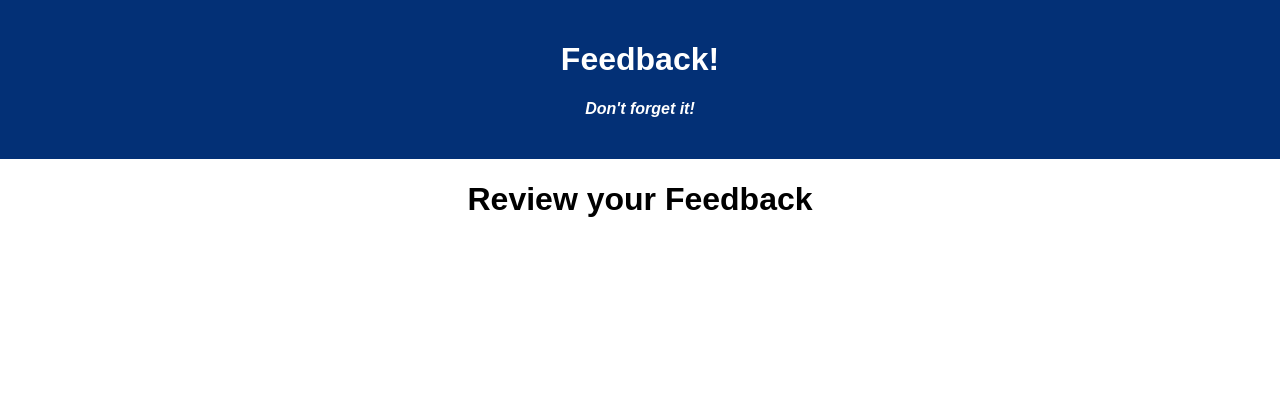
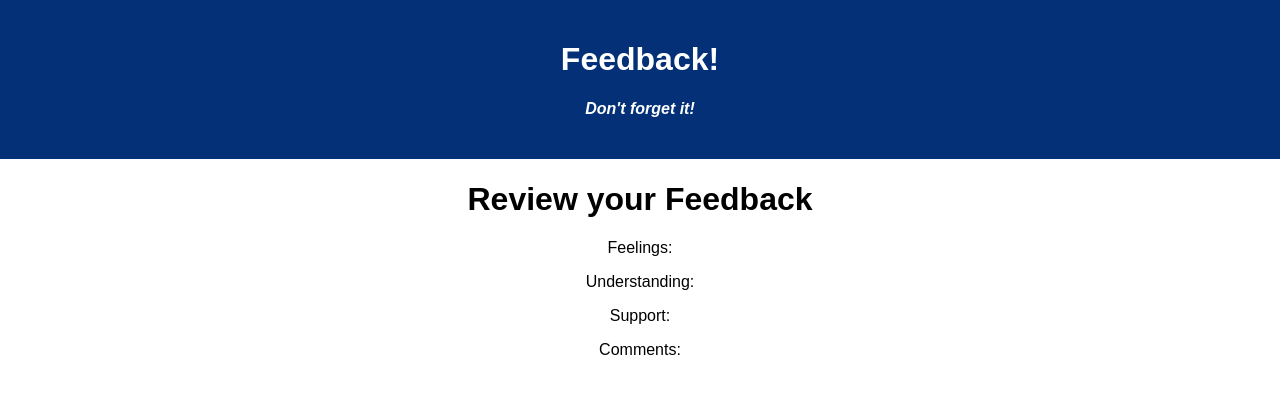
Before and after one commit to Marx-A00/weekend-redux-feedback-loop, a React (Create React App) app: page /#/review in a window 1280 px wide. Shown: the top 394 px of the page. Built offline with nearby package versions, Linux system fonts and the light colour scheme.

Commit message:
made more progress on review page, changed store around

```diff
--- a/src/components/App/App.jsx
+++ b/src/components/App/App.jsx
@@ -44,5 +44,4 @@ function App() {
   );
 }
 
-
 export default App;
--- a/src/components/Comments/Comments.jsx
+++ b/src/components/Comments/Comments.jsx
@@ -1,16 +1,35 @@
 import { useHistory } from "react-router-dom";
+import { useDispatch } from "react-redux";
+import { useState } from "react";
 function Comments(){
 
     const history = useHistory();
 
-    const pushToReview = () =>{
+    const [comments,setComments] = useState("")
+
+    const dispatch = useDispatch();
+
+    const handleCommentsInput=(e)=>{
+        setComments(e.target.value);
+    }
+    const handleNextSubmit = (e)=>{
+        e.preventDefault();
+        dispatch({
+            type:`SET_COMMENTS`,
+            payload:comments
+        })
         history.push("/review");
     }
     return(
         <div>
             <h1>Any Comments you want to leave?</h1>
-            <button onClick={pushToReview}>NEXT</button>
-
+            <form onSubmit={handleNextSubmit}>
+                <input
+                value={comments}
+                onChange={handleCommentsInput}
+                type="text"/>
+                <button>NEXT</button>
+                </form>
         </div>
     )
 
--- a/src/components/Review/Review.jsx
+++ b/src/components/Review/Review.jsx
@@ -1,12 +1,19 @@
+import { useSelector } from "react-redux";
+import ReviewFeedbackItem from '../ReviewFeedbackItem/ReviewFeedbackItem'
+
+
 function Review(){
+    const feedback = useSelector(store => store.ratingInput);
+
     return (
+
         <div>
             <h1>Review your Feedback</h1>
-            {/*
-            Here should prolly be use selectors where u grab each of the shit
-            set from the previous pages, and then send a post request
+            <p>Feelings: {feedback.feelingInputToAdd}</p>
+            <p>Understanding: {feedback.understandingInputToAdd}</p>
+            <p>Support:{feedback.supportInputToAdd}</p>
+            <p> Comments: {feedback.commentsInputToAdd}</p>
 
-            */}
         </div>
     )
 }
--- /dev/null
+++ b/src/components/ReviewFeedbackItem/ReviewFeedbackItem.jsx
@@ -0,0 +1,11 @@
+
+
+function ReviewFeedbackItem({feedbackSection}){
+    return(
+        <div>
+            <p>{feedbackSection}</p>
+        </div>
+    )
+
+}
+export default ReviewFeedbackItem;
--- a/src/components/Support/Support.jsx
+++ b/src/components/Support/Support.jsx
@@ -1,22 +1,41 @@
-import { HashRouter as Router,Route,Provider,Link } from "react-router-dom";
+import { useDispatch } from "react-redux";
 import { useHistory } from "react-router-dom";
+import { useState } from "react";
 
 
 function Support(){
 
     const history = useHistory();
 
+    const [support,setSupport] = useState(0);
+    const dispatch = useDispatch();
 
-    const pushToComments = ()=>{
+    const handleSupportInput = (e)=>{
+        setSupport(e.target.value);
+    }
+
+    const handleNextSubmit = (e)=>{
+        e.preventDefault();
+
+        dispatch({
+            type:`SET_SUPPORT`,
+            payload: support
+
+        })
         history.push("/comments");
     }
 
     return (
         <div>
         <h1>How well are you being supported?</h1>
-          <button onClick={pushToComments}>NEXT</button>
-
-        </div>
+        <form onSubmit={handleNextSubmit}>
+            <input
+            value = {support}
+            onChange={handleSupportInput}
+            type="number"/>
+            <button>NEXT</button>
+        </form>
+    </div>
     )
 }
 
--- a/src/components/Understanding/Understanding.jsx
+++ b/src/components/Understanding/Understanding.jsx
@@ -34,7 +34,7 @@ function Understanding(){
             <input
             value={understanding}
             onChange={handleUnderstandingInput}
-            type="number" />
+            type="number"/>
           <button>NEXT</button>
           </form>
         </div>
--- a/src/redux/store.js
+++ b/src/redux/store.js
@@ -1,14 +1,26 @@
 import {createStore, combineReducers,applyMiddleware} from 'redux';
 import logger from 'redux-logger';
 
-const ratingInput = (state =[],action)=>{
+const ratingInput = (state ={},action)=>{
     if(action.type === `SET_FEELING`){
         const feelingInputToAdd = action.payload;
-        return [...state,feelingInputToAdd];
+        return {...state,feelingInputToAdd};
+
     }
     else if(action.type === `SET_UNDERSTANDING`){
         const understandingInputToAdd = action.payload;
-        return [...state,understandingInputToAdd];
+        return {...state,understandingInputToAdd};
+
+    }
+    else if(action.type === `SET_SUPPORT`){
+        const supportInputToAdd = action.payload;
+        return {...state,supportInputToAdd};
+
+    }
+    else if(action.type === `SET_COMMENTS`){
+        const commentsInputToAdd = action.payload;
+        return {...state,commentsInputToAdd};
+
     }
     return state;
 }
```
